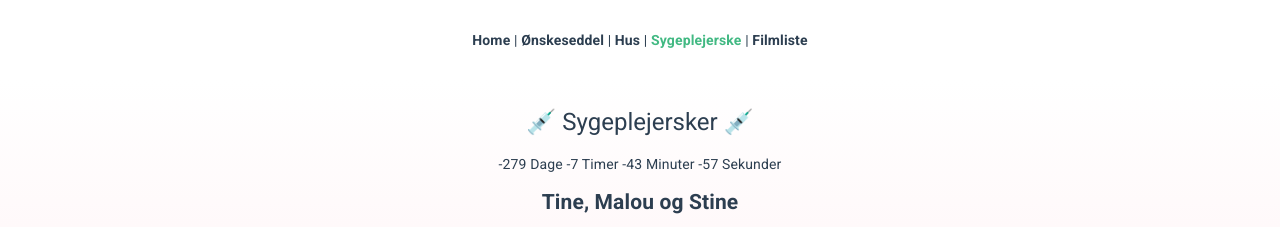
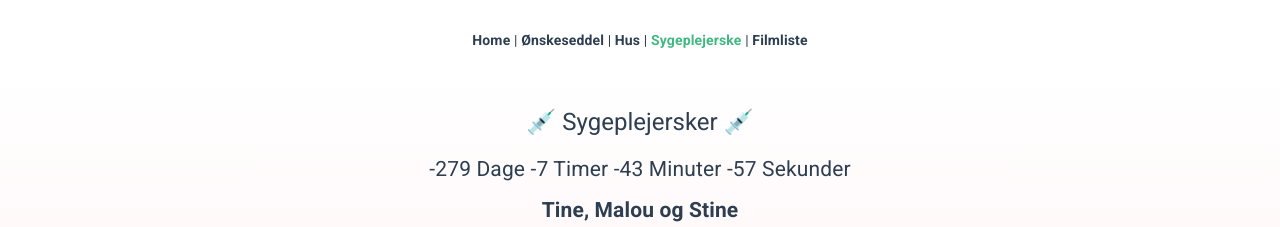
Before and after one commit to Kostending/vue-githubpage, a Vue app: page /#/nurse in a window 1280 px wide. Shown: the top 227 px of the page. Built offline with nearby package versions, Linux system fonts and the light colour scheme.

Commit message:
removed data object

```diff
--- a/src/components/Countdown.vue
+++ b/src/components/Countdown.vue
@@ -14,15 +14,12 @@ import WishCard from '@/components/WishCard.vue';
 export default class Countdown extends Vue {
   @Prop() private doneTime!: number;
 
-  data() {
-    return {
-      now: new Date().getTime(),
-      days: 0,
-      hours: 0,
-      minutes: 0,
-      seconds: 0
-    }
-  }
+  now: number = new Date().getTime();
+  days: number = 0;
+  hours: number = 0;
+  minutes: number = 0;
+  seconds: number = 0;
+
   setCountDown() {
     this.now = new Date().getTime();
     let diff = this.doneTime - this.now;
@@ -38,8 +35,3 @@ export default class Countdown extends Vue {
   }
 }
 </script>
-
-<!-- Add "scoped" attribute to limit CSS to this component only -->
-<style scoped>
-
-</style>
--- a/src/views/Nurse.vue
+++ b/src/views/Nurse.vue
@@ -55,4 +55,8 @@ export default {
 .naal-image-container {
   padding-top: 20px;
 }
+
+.counter {
+  font-size: 1.5em;
+}
 </style>
```
